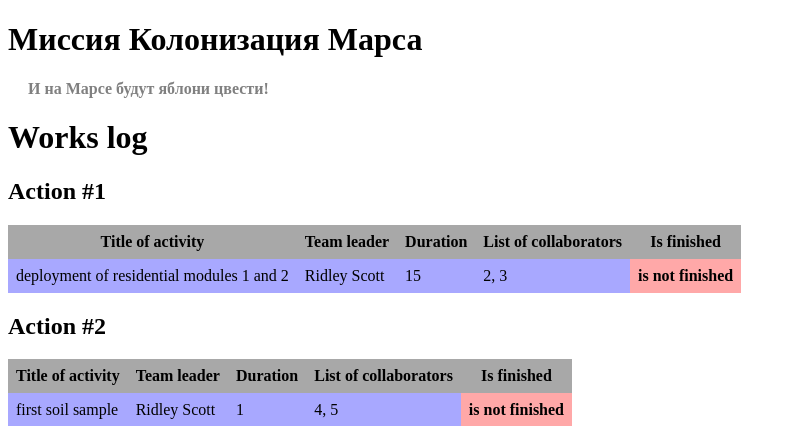
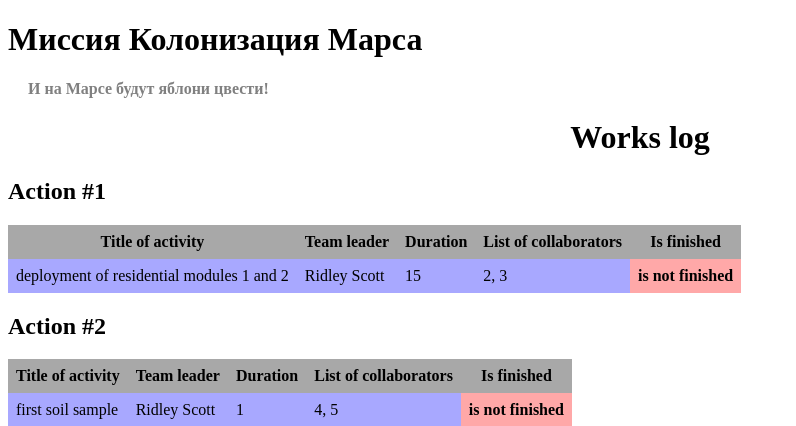
Before and after one commit to vavikons/mars, a Flask app: page / in a window 1280 px wide. Shown: the top 426 px of the page, without its empty margins (0-796 px from the left). Run offline with Flask 2, Linux system fonts and the light colour scheme; data comes from the database, SQL or seed files in the repository.

Commit message:
Add files via upload

```diff
--- a/static/css/style.css
+++ b/static/css/style.css
@@ -1,6 +1,9 @@
 h4 {
 color: grey;
 padding: 0px 20px;
+}
+.log {
+text-align: center
 }
 table{
   border-spacing: 0px;
--- a/templates/index.html
+++ b/templates/index.html
@@ -1,7 +1,7 @@
 {% extends "base.html" %}
 
 {% block content %}
-<h1>Works log</h1>
+<h1 class="log">Works log</h1>
 {% for item in jobs%}
 <h2>Action #{{item.id}}</h2>
 <table class="table">
```
